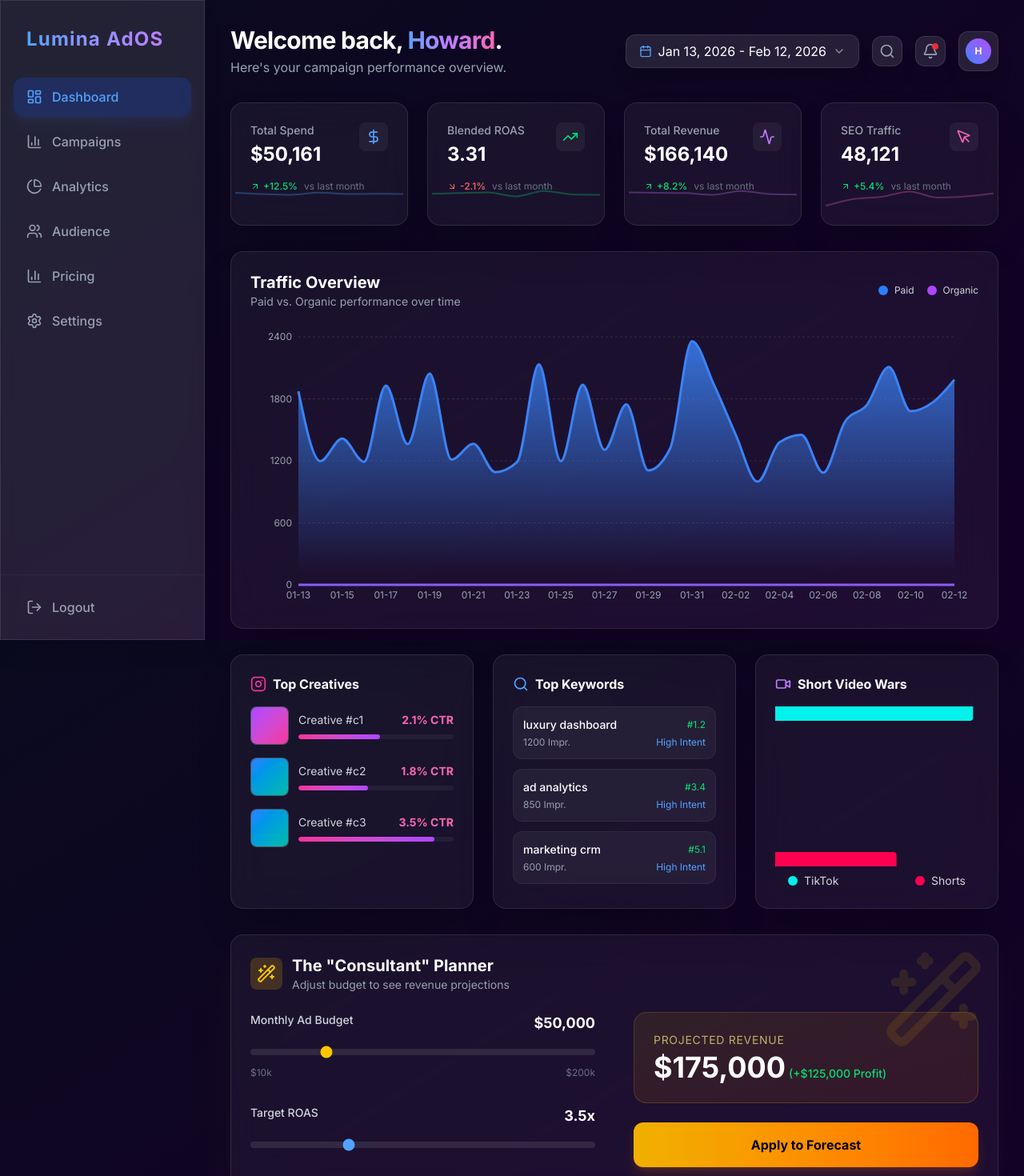
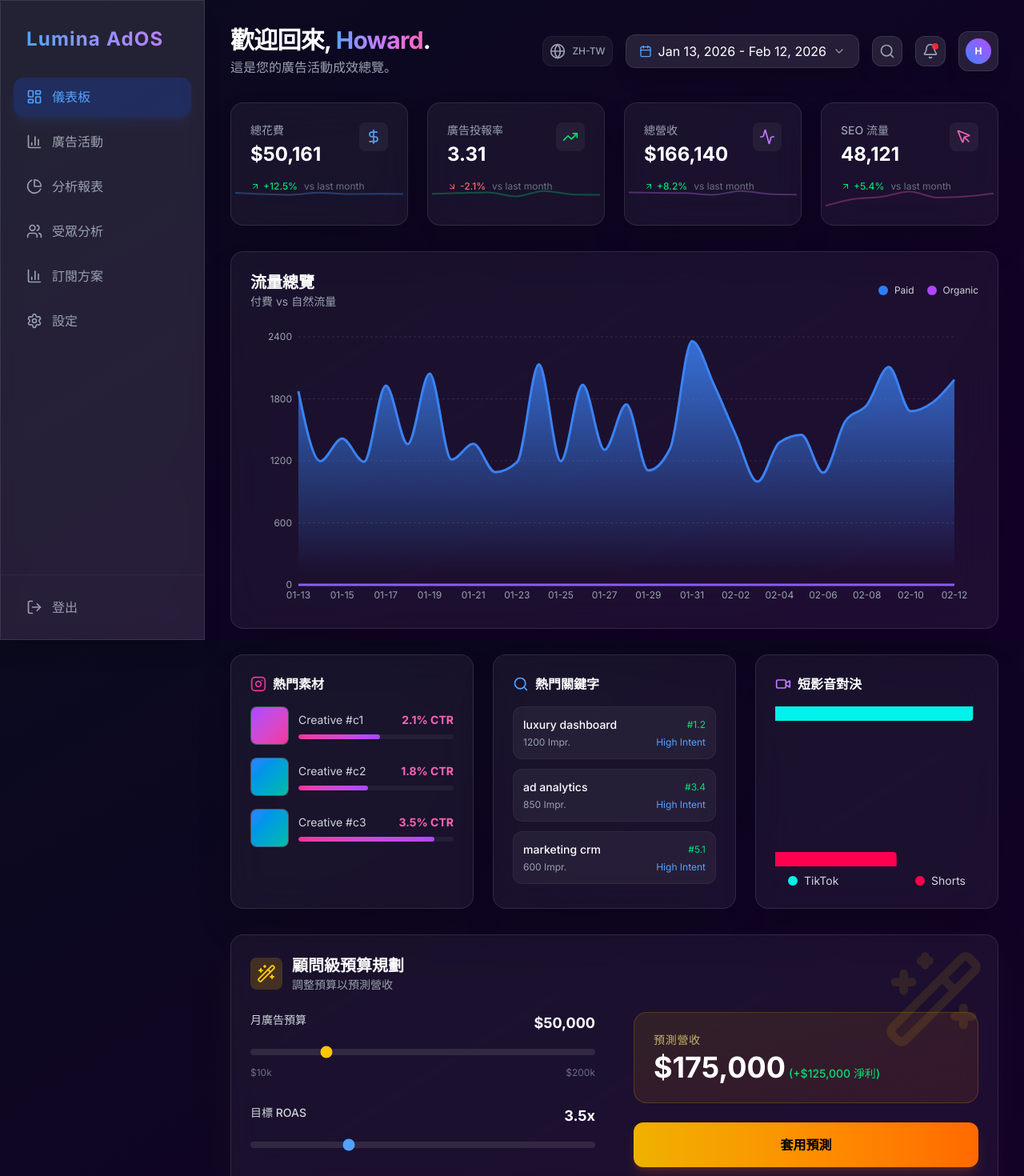
Before and after one commit to fromlifetolines/lumina-ados, a Next.js app: page / in a window 1280 px wide. Shown: the top 1470 px of the page at 80% size. Built offline with nearby package versions, Linux system fonts and the light colour scheme.

Commit message:
feat: Add Multi-language Support (i18n)

```diff
--- a/app/layout.tsx
+++ b/app/layout.tsx
@@ -2,6 +2,7 @@ import type { Metadata } from 'next';
 import { Inter } from 'next/font/google';
 import './globals.css';
 import { Sidebar } from '@/components/layout/Sidebar';
+import { LanguageProvider } from '@/lib/i18n';
 
 const inter = Inter({ subsets: ['latin'] });
 
@@ -18,12 +19,14 @@ export default function RootLayout({
   return (
     <html lang="en">
       <body className={inter.className}>
+        <LanguageProvider>
           <div className="flex min-h-screen">
             <Sidebar />
             <main className="flex-1 ml-64 p-8 relative z-10">
               {children}
             </main>
           </div>
+        </LanguageProvider>
       </body>
     </html>
   );
--- a/components/dashboard/Header.tsx
+++ b/components/dashboard/Header.tsx
@@ -2,20 +2,25 @@
 
 import { Bell, Search } from 'lucide-react';
 import { DateRangePicker } from '@/components/ui/date-range-picker';
+import { useTranslation } from '@/lib/i18n';
+import { LanguageSwitcher } from '@/components/ui/language-switcher';
 
 export const Header = () => {
+    const { t } = useTranslation();
+
     return (
         <header className="flex items-center justify-between mb-8">
             <div>
                 <h2 className="text-3xl font-bold text-white tracking-tight">
-                    Welcome back, <span className="text-gradient">Howard</span>.
+                    {t('welcome_back')}, <span className="text-gradient">Howard</span>.
                 </h2>
                 <p className="text-gray-400 mt-1">
-                    Here&apos;s your campaign performance overview.
+                    {t('campaign_overview')}
                 </p>
             </div>
 
             <div className="flex items-center gap-4">
+                <LanguageSwitcher />
                 <DateRangePicker />
 
                 <div className="glass p-2 rounded-xl cursor-pointer hover:bg-white/10 transition">
--- a/components/dashboard/MainChart.tsx
+++ b/components/dashboard/MainChart.tsx
@@ -3,11 +3,14 @@
 import { GlassCard } from '@/components/ui/glass-card';
 import { mockData, getAggregatedMetrics } from '@/lib/mockData';
 import { AreaChart, Area, XAxis, YAxis, CartesianGrid, Tooltip, ResponsiveContainer } from 'recharts';
+import { useTranslation } from '@/lib/i18n';
 
 export const MainChart = () => {
+    const { t } = useTranslation();
+
     const data = getAggregatedMetrics().map(d => ({
         ...d,
-        paidTraffic: d.clicks, // Simplified for demo
+        paidTraffic: d.clicks,
         organicTraffic: mockData.seo.metrics.find(m => m.date === d.date)?.clicks || 0,
     }));
 
@@ -15,8 +18,8 @@ export const MainChart = () => {
         <GlassCard className="mb-8">
             <div className="flex justify-between items-center mb-6">
                 <div>
-                    <h3 className="text-xl font-bold text-white">Traffic Overview</h3>
-                    <p className="text-sm text-gray-400">Paid vs. Organic performance over time</p>
+                    <h3 className="text-xl font-bold text-white">{t('traffic_overview')}</h3>
+                    <p className="text-sm text-gray-400">{t('paid_vs_organic')}</p>
                 </div>
                 <div className="flex items-center gap-4">
                     <div className="flex items-center gap-2">
--- a/components/dashboard/MetricsGrid.tsx
+++ b/components/dashboard/MetricsGrid.tsx
@@ -4,21 +4,21 @@ import { GlassCard } from '@/components/ui/glass-card';
 import { getAggregatedMetrics } from '@/lib/mockData';
 import { ArrowUpRight, ArrowDownRight, DollarSign, TrendingUp, Activity, MousePointer } from 'lucide-react';
 import { LineChart, Line, ResponsiveContainer } from 'recharts';
+import { useTranslation } from '@/lib/i18n';
 
 export const MetricsGrid = () => {
+    const { t } = useTranslation();
     const data = getAggregatedMetrics();
-    // Get last 7 days for sparkline
     const sparkData = data.slice(-7);
 
-    // Calculate totals
     const totalSpend = data.reduce((acc, curr) => acc + curr.spend, 0);
     const totalRevenue = data.reduce((acc, curr) => acc + curr.revenue, 0);
     const blendedRoas = totalSpend > 0 ? totalRevenue / totalSpend : 0;
-    const totalTraffic = data.reduce((acc, curr) => acc + curr.clicks, 0); // simplistic proxy
+    const totalTraffic = data.reduce((acc, curr) => acc + curr.clicks, 0);
 
     const metrics = [
         {
-            label: 'Total Spend',
+            label: t('total_spend'),
             value: `$${totalSpend.toLocaleString()}`,
             change: '+12.5%',
             trend: 'up',
@@ -27,7 +27,7 @@ export const MetricsGrid = () => {
             dataKey: 'spend'
         },
         {
-            label: 'Blended ROAS',
+            label: t('roas'),
             value: blendedRoas.toFixed(2),
             change: '-2.1%',
             trend: 'down',
@@ -36,7 +36,7 @@ export const MetricsGrid = () => {
             dataKey: 'roas'
         },
         {
-            label: 'Total Revenue',
+            label: t('total_revenue'),
             value: `$${totalRevenue.toLocaleString()}`,
             change: '+8.2%',
             trend: 'up',
@@ -45,11 +45,11 @@ export const MetricsGrid = () => {
             dataKey: 'revenue'
         },
         {
-            label: 'SEO Traffic',
+            label: t('seo_traffic'),
             value: totalTraffic.toLocaleString(),
             change: '+5.4%',
             trend: 'up',
-            icon: MousePointer, // Proxy for traffic
+            icon: MousePointer,
             color: 'text-pink-400',
             dataKey: 'clicks'
         }
@@ -77,7 +77,6 @@ export const MetricsGrid = () => {
                         <span className="text-gray-500 text-xs">vs last month</span>
                     </div>
 
-                    {/* Sparkline */}
                     <div className="h-12 w-full absolute bottom-0 left-0 right-0 opacity-30 group-hover:opacity-50 transition-opacity">
                         <ResponsiveContainer width="100%" height="100%">
                             <LineChart data={sparkData}>
--- a/components/dashboard/PlatformBreakdown.tsx
+++ b/components/dashboard/PlatformBreakdown.tsx
@@ -4,12 +4,14 @@ import { GlassCard } from '@/components/ui/glass-card';
 import { mockData } from '@/lib/mockData';
 import { Instagram, Search, Video } from 'lucide-react';
 import { ResponsiveContainer, BarChart, Bar, XAxis, Tooltip, Cell } from 'recharts';
+import { useTranslation } from '@/lib/i18n';
 
 export const PlatformBreakdown = () => {
+    const { t } = useTranslation();
     // Video comparison data
     const videoData = [
-        { name: 'TikTok', views: mockData.tiktok.metrics.reduce((a, b) => a + b.impressions, 0), color: '#000000' }, // TikTok black/neon
-        { name: 'Shorts', views: mockData.google.metrics.reduce((a, b) => a + b.impressions, 0) * 0.4, color: '#FF0000' } // YouTube red
+        { name: 'TikTok', views: mockData.tiktok.metrics.reduce((a, b) => a + b.impressions, 0), color: '#000000' },
+        { name: 'Shorts', views: mockData.google.metrics.reduce((a, b) => a + b.impressions, 0) * 0.4, color: '#FF0000' }
     ];
 
     return (
@@ -18,13 +20,12 @@ export const PlatformBreakdown = () => {
             <GlassCard className="col-span-1">
                 <div className="flex items-center gap-2 mb-4">
                     <Instagram className="w-5 h-5 text-pink-500" />
-                    <h3 className="font-bold text-white">Top Creatives</h3>
+                    <h3 className="font-bold text-white">{t('top_creatives')}</h3>
                 </div>
                 <div className="space-y-4">
                     {mockData.meta.topCreatives?.map((creative, i) => (
                         <div key={creative.id} className="flex items-center gap-3 group cursor-pointer">
                             <div className="w-12 h-12 rounded-lg bg-gray-700 overflow-hidden border border-white/10 group-hover:border-pink-500/50 transition">
-                                {/* Placeholder for image - using gradient */}
                                 <div className={`w-full h-full bg-gradient-to-br ${i === 0 ? 'from-purple-500 to-pink-500' : 'from-blue-500 to-teal-500'}`}></div>
                             </div>
                             <div className="flex-1">
@@ -48,7 +49,7 @@ export const PlatformBreakdown = () => {
             <GlassCard className="col-span-1">
                 <div className="flex items-center gap-2 mb-4">
                     <Search className="w-5 h-5 text-blue-400" />
-                    <h3 className="font-bold text-white">Top Keywords</h3>
+                    <h3 className="font-bold text-white">{t('top_keywords')}</h3>
                 </div>
                 <div className="space-y-3">
                     {mockData.seo.topKeywords?.map((kw, i) => (
@@ -70,7 +71,7 @@ export const PlatformBreakdown = () => {
             <GlassCard className="col-span-1">
                 <div className="flex items-center gap-2 mb-4">
                     <Video className="w-5 h-5 text-purple-400" />
-                    <h3 className="font-bold text-white">Short Video Wars</h3>
+                    <h3 className="font-bold text-white">{t('short_video_wars')}</h3>
                 </div>
 
                 <div className="h-[200px] w-full mt-4">
--- a/components/dashboard/ScenarioPlanner.tsx
+++ b/components/dashboard/ScenarioPlanner.tsx
@@ -2,9 +2,11 @@
 
 import { GlassCard } from '@/components/ui/glass-card';
 import { useState } from 'react';
-import { DollarSign, Wand2 } from 'lucide-react';
+import { Wand2 } from 'lucide-react';
+import { useTranslation } from '@/lib/i18n';
 
 export const ScenarioPlanner = () => {
+    const { t } = useTranslation();
     const [budget, setBudget] = useState(50000);
     const [roas, setRoas] = useState(3.5);
 
@@ -23,8 +25,8 @@ export const ScenarioPlanner = () => {
                         <Wand2 className="w-6 h-6" />
                     </div>
                     <div>
-                        <h3 className="text-xl font-bold text-white">The "Consultant" Planner</h3>
-                        <p className="text-sm text-gray-400">Adjust budget to see revenue projections</p>
+                        <h3 className="text-xl font-bold text-white">{t('consultant_planner')}</h3>
+                        <p className="text-sm text-gray-400">{t('adjust_budget')}</p>
                     </div>
                 </div>
 
@@ -32,7 +34,7 @@ export const ScenarioPlanner = () => {
                     <div className="space-y-8">
                         <div>
                             <div className="flex justify-between mb-2">
-                                <span className="text-sm font-medium text-gray-300">Monthly Ad Budget</span>
+                                <span className="text-sm font-medium text-gray-300">{t('monthly_budget')}</span>
                                 <span className="text-lg font-bold text-white">${budget.toLocaleString()}</span>
                             </div>
                             <input
@@ -52,7 +54,7 @@ export const ScenarioPlanner = () => {
 
                         <div>
                             <div className="flex justify-between mb-2">
-                                <span className="text-sm font-medium text-gray-300">Target ROAS</span>
+                                <span className="text-sm font-medium text-gray-300">{t('target_roas')}</span>
                                 <span className="text-lg font-bold text-white">{roas}x</span>
                             </div>
                             <input
@@ -69,17 +71,17 @@ export const ScenarioPlanner = () => {
 
                     <div className="flex flex-col justify-center space-y-6">
                         <div className="p-6 rounded-2xl bg-gradient-to-br from-yellow-500/10 to-orange-500/10 border border-yellow-500/20">
-                            <p className="text-sm text-yellow-200/70 uppercase tracking-wider mb-1">Projected Revenue</p>
+                            <p className="text-sm text-yellow-200/70 uppercase tracking-wider mb-1">{t('projected_revenue')}</p>
                             <div className="flex items-baseline gap-1">
                                 <span className="text-4xl font-bold text-white">${projectedRevenue.toLocaleString()}</span>
                                 <span className="text-green-400 text-sm font-medium">
-                                    (+${profit.toLocaleString()} Profit)
+                                    (+${profit.toLocaleString()} {t('profit')})
                                 </span>
                             </div>
                         </div>
 
                         <button className="w-full py-4 bg-gradient-to-r from-yellow-500 to-orange-500 rounded-xl font-bold text-black hover:opacity-90 transition shadow-lg shadow-orange-500/20">
-                            Apply to Forecast
+                            {t('apply_forecast')}
                         </button>
                     </div>
                 </div>
--- a/components/layout/Sidebar.tsx
+++ b/components/layout/Sidebar.tsx
@@ -4,18 +4,20 @@ import Link from 'next/link';
 import { usePathname } from 'next/navigation';
 import { LayoutDashboard, BarChart3, PieChart, Settings, Users, LogOut } from 'lucide-react';
 import { cn } from '@/lib/utils';
-
-const navItems = [
-    { name: 'Dashboard', href: '/', icon: LayoutDashboard },
-    { name: 'Campaigns', href: '/campaigns', icon: BarChart3 },
-    { name: 'Analytics', href: '/analytics', icon: PieChart },
-    { name: 'Audience', href: '/audience', icon: Users },
-    { name: 'Pricing', href: '/pricing', icon: BarChart3 },
-    { name: 'Settings', href: '/settings', icon: Settings },
-];
+import { useTranslation } from '@/lib/i18n';
 
 export const Sidebar = () => {
     const pathname = usePathname();
+    const { t } = useTranslation();
+
+    const navItems = [
+        { name: t('dashboard'), href: '/', icon: LayoutDashboard },
+        { name: t('campaigns'), href: '/campaigns', icon: BarChart3 },
+        { name: t('analytics'), href: '/analytics', icon: PieChart },
+        { name: t('audience'), href: '/audience', icon: Users },
+        { name: t('pricing'), href: '/pricing', icon: BarChart3 },
+        { name: t('settings'), href: '/settings', icon: Settings },
+    ];
 
     return (
         <aside className="fixed left-0 top-0 h-screen w-64 glass border-r border-white/10 flex flex-col z-50">
@@ -49,7 +51,7 @@ export const Sidebar = () => {
             <div className="p-4 border-t border-white/5">
                 <button className="flex items-center gap-3 px-4 py-3 w-full text-gray-400 hover:text-red-400 hover:bg-red-500/10 rounded-xl transition-all">
                     <LogOut className="w-5 h-5" />
-                    <span className="font-medium">Logout</span>
+                    <span className="font-medium">{t('logout')}</span>
                 </button>
             </div>
         </aside>
--- /dev/null
+++ b/components/ui/language-switcher.tsx
@@ -0,0 +1,76 @@
+'use client';
+
+import { useState, useRef, useEffect } from 'react';
+import { motion, AnimatePresence } from 'framer-motion';
+import { Globe, Check } from 'lucide-react';
+import { useTranslation, Language } from '@/lib/i18n';
+import { cn } from '@/lib/utils';
+
+const languages: { code: Language; label: string; flag: string }[] = [
+    { code: 'zh-TW', label: '繁體中文', flag: '🇹🇼' },
+    { code: 'en', label: 'English', flag: '🇺🇸' },
+    { code: 'ja', label: '日本語', flag: '🇯🇵' },
+    { code: 'ko', label: '한국어', flag: '🇰🇷' },
+];
+
+export const LanguageSwitcher = () => {
+    const { language, setLanguage } = useTranslation();
+    const [isOpen, setIsOpen] = useState(false);
+    const dropdownRef = useRef<HTMLDivElement>(null);
+
+    useEffect(() => {
+        const handleClickOutside = (event: MouseEvent) => {
+            if (dropdownRef.current && !dropdownRef.current.contains(event.target as Node)) {
+                setIsOpen(false);
+            }
+        };
+        document.addEventListener('mousedown', handleClickOutside);
+        return () => document.removeEventListener('mousedown', handleClickOutside);
+    }, []);
+
+    return (
+        <div className="relative" ref={dropdownRef}>
+            <button
+                onClick={() => setIsOpen(!isOpen)}
+                className="p-2 rounded-xl bg-white/5 hover:bg-white/10 border border-white/5 transition-colors flex items-center gap-2 text-gray-400 hover:text-white"
+                title="Switch Language"
+            >
+                <Globe className="w-5 h-5" />
+                <span className="text-xs uppercase font-medium">{language}</span>
+            </button>
+
+            <AnimatePresence>
+                {isOpen && (
+                    <motion.div
+                        initial={{ opacity: 0, scale: 0.95, y: 10 }}
+                        animate={{ opacity: 1, scale: 1, y: 0 }}
+                        exit={{ opacity: 0, scale: 0.95, y: 10 }}
+                        className="absolute top-full right-0 mt-2 w-48 rounded-xl bg-[#0a0a1e]/90 backdrop-blur-xl border border-white/10 shadow-2xl overflow-hidden z-50"
+                    >
+                        <div className="py-2">
+                            {languages.map((lang) => (
+                                <button
+                                    key={lang.code}
+                                    onClick={() => {
+                                        setLanguage(lang.code);
+                                        setIsOpen(false);
+                                    }}
+                                    className={cn(
+                                        "w-full px-4 py-2 flex items-center justify-between text-sm transition-colors hover:bg-white/10",
+                                        language === lang.code ? "text-blue-400 bg-blue-500/10" : "text-gray-300"
+                                    )}
+                                >
+                                    <div className="flex items-center gap-3">
+                                        <span className="text-lg">{lang.flag}</span>
+                                        <span>{lang.label}</span>
+                                    </div>
+                                    {language === lang.code && <Check className="w-4 h-4" />}
+                                </button>
+                            ))}
+                        </div>
+                    </motion.div>
+                )}
+            </AnimatePresence>
+        </div>
+    );
+};
--- /dev/null
+++ b/lib/i18n.tsx
@@ -0,0 +1,206 @@
+'use client';
+
+import React, { createContext, useContext, useState, ReactNode } from 'react';
+
+export type Language = 'zh-TW' | 'en' | 'ja' | 'ko';
+
+export interface Translations {
+    [key: string]: {
+        [key in Language]: string;
+    };
+}
+
+const translations: Translations = {
+    // Navigation & General
+    dashboard: {
+        'zh-TW': '儀表板',
+        'en': 'Dashboard',
+        'ja': 'ダッシュボード',
+        'ko': '대시보드',
+    },
+    campaigns: {
+        'zh-TW': '廣告活動',
+        'en': 'Campaigns',
+        'ja': 'キャンペーン',
+        'ko': '캠페인',
+    },
+    analytics: {
+        'zh-TW': '分析報表',
+        'en': 'Analytics',
+        'ja': '分析',
+        'ko': '분석',
+    },
+    audience: {
+        'zh-TW': '受眾分析',
+        'en': 'Audience',
+        'ja': 'オーディエンス',
+        'ko': '타겟',
+    },
+    pricing: {
+        'zh-TW': '訂閱方案',
+        'en': 'Pricing',
+        'ja': '料金プラン',
+        'ko': '가격 정책',
+    },
+    settings: {
+        'zh-TW': '設定',
+        'en': 'Settings',
+        'ja': '設定',
+        'ko': '설정',
+    },
+    logout: {
+        'zh-TW': '登出',
+        'en': 'Logout',
+        'ja': 'ログアウト',
+        'ko': '로그아웃',
+    },
+    welcome_back: {
+        'zh-TW': '歡迎回來',
+        'en': 'Welcome back',
+        'ja': 'お帰りなさい',
+        'ko': '환영합니다',
+    },
+    campaign_overview: {
+        'zh-TW': '這是您的廣告活動成效總覽。',
+        'en': "Here's your campaign performance overview.",
+        'ja': 'キャンペーンのパフォーマンス概要です。',
+        'ko': '귀하의 캠페인 성과 개요입니다.',
+    },
+
+    // Metrics
+    total_spend: {
+        'zh-TW': '總花費',
+        'en': 'Total Spend',
+        'ja': '総支出',
+        'ko': '총 지출',
+    },
+    total_revenue: {
+        'zh-TW': '總營收',
+        'en': 'Total Revenue',
+        'ja': '総売上',
+        'ko': '총 수익',
+    },
+    roas: {
+        'zh-TW': '廣告投報率',
+        'en': 'Blended ROAS',
+        'ja': '広告費用対効果',
+        'ko': '광고 수익률',
+    },
+    seo_traffic: {
+        'zh-TW': 'SEO 流量',
+        'en': 'SEO Traffic',
+        'ja': 'SEOトラフィック',
+        'ko': 'SEO 트래픽',
+    },
+    traffic_overview: {
+        'zh-TW': '流量總覽',
+        'en': 'Traffic Overview',
+        'ja': 'トラフィック概要',
+        'ko': '트래픽 개요',
+    },
+    paid_vs_organic: {
+        'zh-TW': '付費 vs 自然流量',
+        'en': 'Paid vs. Organic performance',
+        'ja': '有料 vs 自然検索',
+        'ko': '유료 vs 오가닉 성과',
+    },
+
+    // Platform Breakdown
+    top_creatives: {
+        'zh-TW': '熱門素材',
+        'en': 'Top Creatives',
+        'ja': 'トップクリエイティブ',
+        'ko': '인기 소재',
+    },
+    top_keywords: {
+        'zh-TW': '熱門關鍵字',
+        'en': 'Top Keywords',
+        'ja': 'トップキーワード',
+        'ko': '인기 키워드',
+    },
+    short_video_wars: {
+        'zh-TW': '短影音對決',
+        'en': 'Short Video Wars',
+        'ja': 'ショート動画競争',
+        'ko': '숏폼 경쟁',
+    },
+
+    // Scenario Planner
+    consultant_planner: {
+        'zh-TW': '顧問級預算規劃',
+        'en': 'The "Consultant" Planner',
+        'ja': 'コンサルタントプランナー',
+        'ko': '"컨설턴트" 플래너',
+    },
+    adjust_budget: {
+        'zh-TW': '調整預算以預測營收',
+        'en': 'Adjust budget to see revenue projections',
+        'ja': '予算を調整して収益を予測',
+        'ko': '예산을 조정하여 예상 수익 확인',
+    },
+    monthly_budget: {
+        'zh-TW': '月廣告預算',
+        'en': 'Monthly Ad Budget',
+        'ja': '月間広告予算',
+        'ko': '월간 광고 예산',
+    },
+    target_roas: {
+        'zh-TW': '目標 ROAS',
+        'en': 'Target ROAS',
+        'ja': '目標ROAS',
+        'ko': '목표 ROAS',
+    },
+    projected_revenue: {
+        'zh-TW': '預測營收',
+        'en': 'Projected Revenue',
+        'ja': '予想収益',
+        'ko': '예상 수익',
+    },
+    apply_forecast: {
+        'zh-TW': '套用預測',
+        'en': 'Apply to Forecast',
+        'ja': '予測を適用',
+        'ko': '예측 적용',
+    },
+    profit: {
+        'zh-TW': '淨利',
+        'en': 'Profit',
+        'ja': '利益',
+        'ko': '이익',
+    },
+};
+
+interface LanguageContextType {
+    language: Language;
+    setLanguage: (lang: Language) => void;
+    t: (key: string) => string;
+}
+
+const LanguageContext = createContext<LanguageContextType | undefined>(undefined);
+
+export const LanguageProvider = ({ children }: { children: ReactNode }) => {
+    const [language, setLanguage] = useState<Language>('zh-TW');
+
+    const t = (key: string): string => {
+        const translation = translations[key];
+        if (!translation) {
+            console.warn(`Translation missing for key: ${key}`);
+            return key;
+        }
+        return translation[language] || key;
+    };
+
+    return (
+        <LanguageContext.Provider value={{ language, setLanguage, t }}>
+            {children}
+        </LanguageContext.Provider>
+    );
+};
+
+export const useTranslation = () => {
+    const context = useContext(LanguageContext);
+    if (context === undefined) {
+        throw new Error('useTranslation must be used within a LanguageProvider');
+    }
+    return context;
+};
```
Lines whose indentation alone changed are shown as unchanged.
